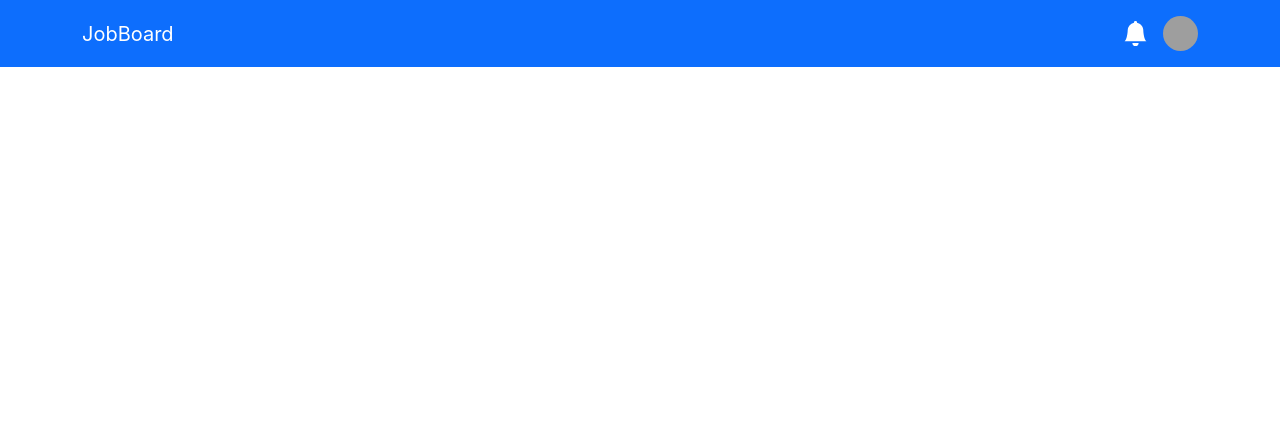
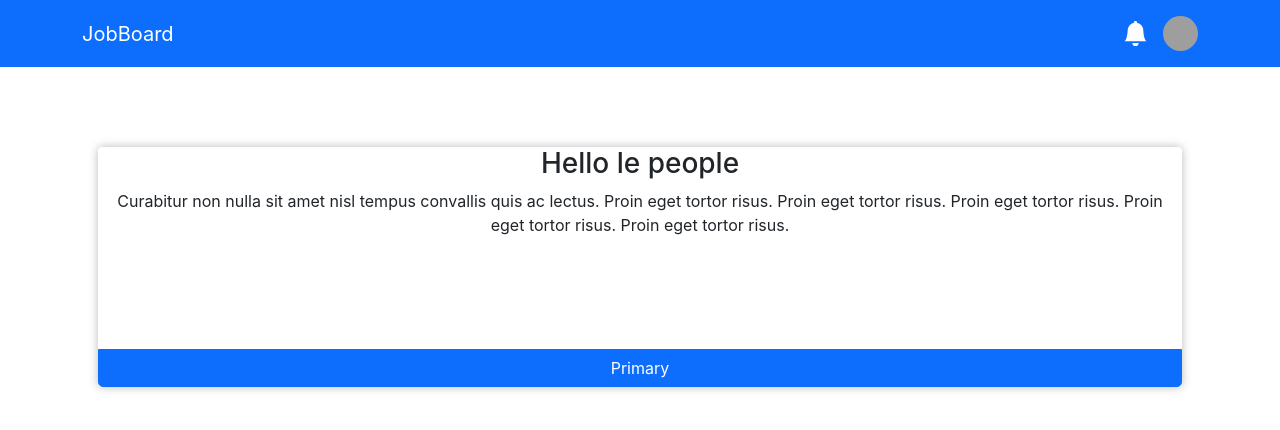
Before and after one commit to lahcen13/jobBoard, a React (Create React App) app in the folder job-board-front/: page / in a window 1280 px wide. Shown: the top 430 px of the page. Built offline with nearby package versions, Linux system fonts and the light colour scheme; grey boxes are pictures that could not be loaded.

Commit message:
feat(Advert.tsx & .css)

```diff
--- a/job-board-front/src/App.js
+++ b/job-board-front/src/App.js
@@ -1,7 +1,7 @@
-import logo from './logo.svg';
+
 import './App.css';
 import Navbar from './components/Navbar/Navbar';
-
+import Advert from './components/Advert/Advert';
 
 
 function App() {
@@ -11,6 +11,8 @@ function App() {
       <Navbar title="Jean">
 
       </Navbar>
+      <Advert>
+      </Advert>
     </div>
   );
 }
--- /dev/null
+++ b/job-board-front/src/components/Advert/Advert.css
@@ -0,0 +1,22 @@
+.Advert {
+    margin-top:10vh;
+    height:30vh;
+    background:WHITE;
+    filter: drop-shadow(0 0 0.3rem rgb(185, 185, 185));
+    position: relative;
+    margin-left:2vh;
+    margin-right:2vh;
+}
+
+#titleAdvert, #paragraphAdvert{
+    text-align:center;
+}
+
+
+
+#buttonAdvert{
+    width: 100%;
+    position: absolute;
+    bottom: 0;
+    border-radius:0rem 0rem .3rem .3rem!important;
+}
--- /dev/null
+++ b/job-board-front/src/components/Advert/Advert.tsx
@@ -0,0 +1,19 @@
+import React from 'react';
+import './Advert.css';
+import PropTypes from 'prop-types';
+import Button from 'react-bootstrap/Button';
+
+
+const Advert = () => (
+  <div className="container">
+    <div className="Advert rounded">
+      <div className="container">
+        <h3 id="titleAdvert">Hello le people</h3>
+        <p id="paragraphAdvert">  Curabitur non nulla sit amet nisl tempus convallis quis ac lectus. Proin eget tortor risus. Proin eget tortor risus.  Proin eget tortor risus.  Proin eget tortor risus.  Proin eget tortor risus.  </p>
+      </div>
+      <Button variant="primary" id="buttonAdvert">Primary</Button>
+    </div>
+  </div>
+);
+
+export default Advert;
--- a/job-board-front/src/components/Navbar/Navbar.css
+++ b/job-board-front/src/components/Navbar/Navbar.css
@@ -1,6 +1,11 @@
+
+.Navbar{
+    position: sticky!important;
+	top: 0!important;
+    z-index: 1000!important;
+}
 
 
 .photo{
     margin-left:15px;
-
 }
--- a/job-board-front/src/components/Navbar/Navbar.tsx
+++ b/job-board-front/src/components/Navbar/Navbar.tsx
@@ -9,8 +9,7 @@ import Image from 'react-bootstrap/Image';
 
 const Navbar = () => (
   <div className="Navbar">
-    <Navv bg="primary" variant="dark" fixed="top" >
-
+    <Navv bg="primary" variant="dark" >
       <Container>
         <Navv.Brand href="#home">JobBoard</Navv.Brand>
         <Navv.Text>
```
